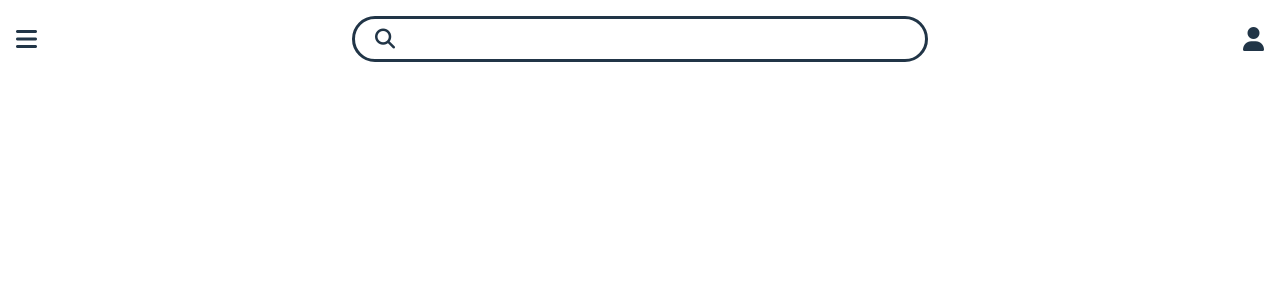
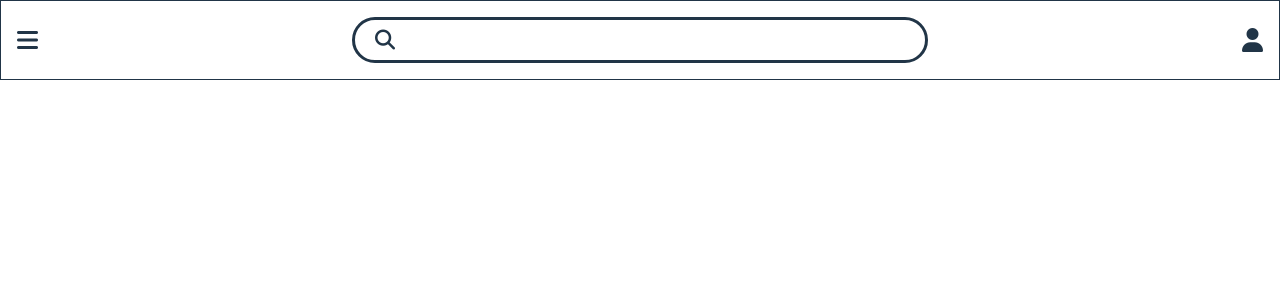
Before and after one commit to Slacker2519/P-allery, a React (Vite) app in the folder p-allery/: page / in a window 1280 px wide. Shown: the top 300 px of the page. Built offline with nearby package versions, Linux system fonts and the light colour scheme.

Commit message:
+ Adding new files for the body

```diff
--- a/p-allery/src/App.jsx
+++ b/p-allery/src/App.jsx
@@ -1,9 +1,11 @@
 import Header from './Header';
+import Body from './Body';
 
 function App() {
     return (
-        <div>
+        <div className="flex flex-col items-center">
             <Header />
+            <Body />
         </div>
     );
 }
--- /dev/null
+++ b/p-allery/src/Body.jsx
@@ -0,0 +1,9 @@
+const Body = () => {
+    return (
+        <div className="w-screen overflow-y-auto">
+
+        </div>
+    );
+};
+
+export default Body;
--- /dev/null
+++ b/p-allery/src/Gallery.jsx
@@ -0,0 +1,9 @@
+const Gallery = () => {
+    return (
+        <div>
+
+        </div>
+    );
+};
+
+export default Gallery;
--- a/p-allery/src/Header.jsx
+++ b/p-allery/src/Header.jsx
@@ -1,6 +1,6 @@
 const Header = () => {
     return (
-        <div className="flex items-center justify-between w-screen p-4 fixed top-0 z-50">
+        <div className="w-screen flex flex-auto items-center justify-between p-4 z-50 border">
             <i className="fa-solid fa-bars text-2xl"></i>
             <div className="flex items-center border-3 rounded-full w-xl h-10 px-3 py-5">
                 <i className="fa-solid fa-magnifying-glass text-xl m-2"></i>
--- /dev/null
+++ b/p-allery/src/Illustration.jsx
@@ -0,0 +1,10 @@
+const Illustration = () => {
+    return (
+        <div>
+            <img src="https://pbs.twimg.com/media/GHBBZuObwAEiiDD?format=jpg&name=4096x4096"
+                 alt="BALALAIKA / 9Lana" className="max-w-64 h-auto min-w-24 rounded-lg"/>
+        </div>
+    );
+};
+
+export default Illustration;
--- /dev/null
+++ b/p-allery/src/Overlay.jsx
@@ -0,0 +1,9 @@
+const Overlay = () => {
+    return (
+        <div>
+
+        </div>
+    );
+};
+
+export default Overlay;
--- a/p-allery/src/index.css
+++ b/p-allery/src/index.css
@@ -1,4 +1,12 @@
 @import "tailwindcss";
+
+html {
+    box-sizing: border-box;
+}
+
+*, *:before, *:after {
+    box-sizing: inherit;
+}
 
 :root {
   font-family: system-ui, Avenir, Helvetica, Arial, sans-serif;
@@ -26,8 +34,8 @@ a:hover {
 
 body {
   margin: 0;
-  display: flex;
-  place-items: center;
+  /*display: flex;*/
+  /*place-items: center;*/
   min-width: 320px;
   min-height: 100vh;
 }
```
